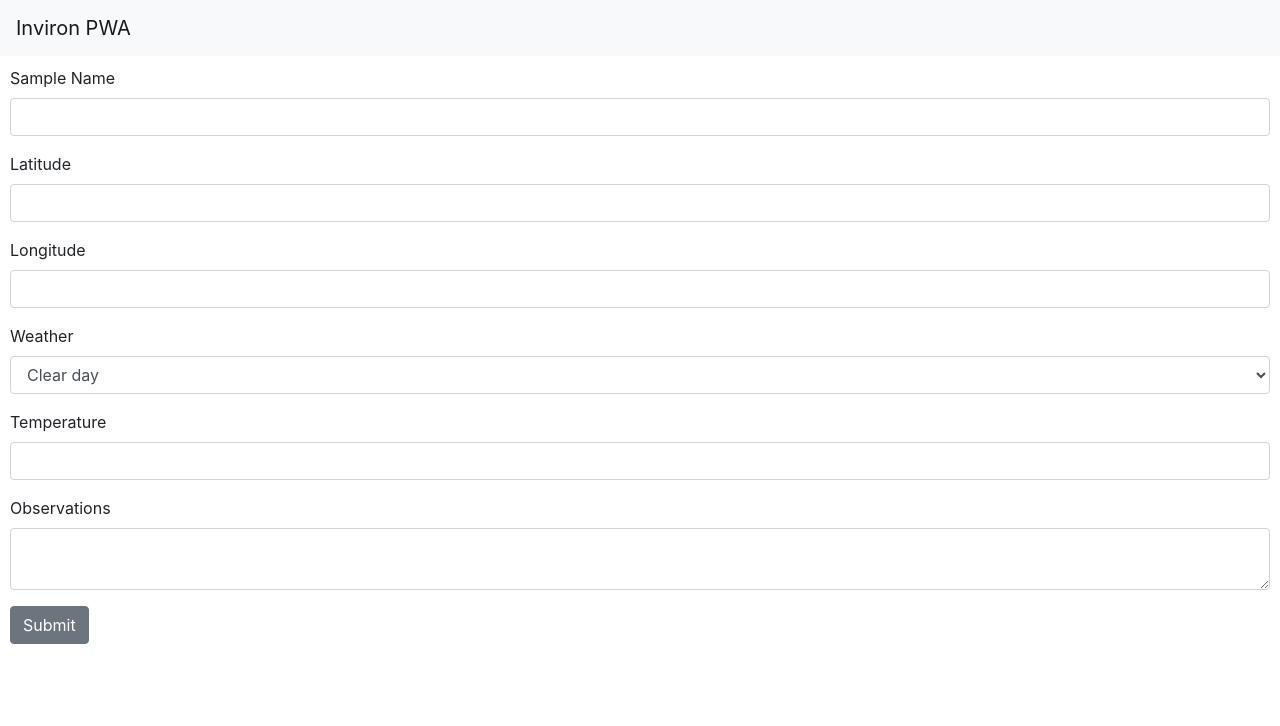
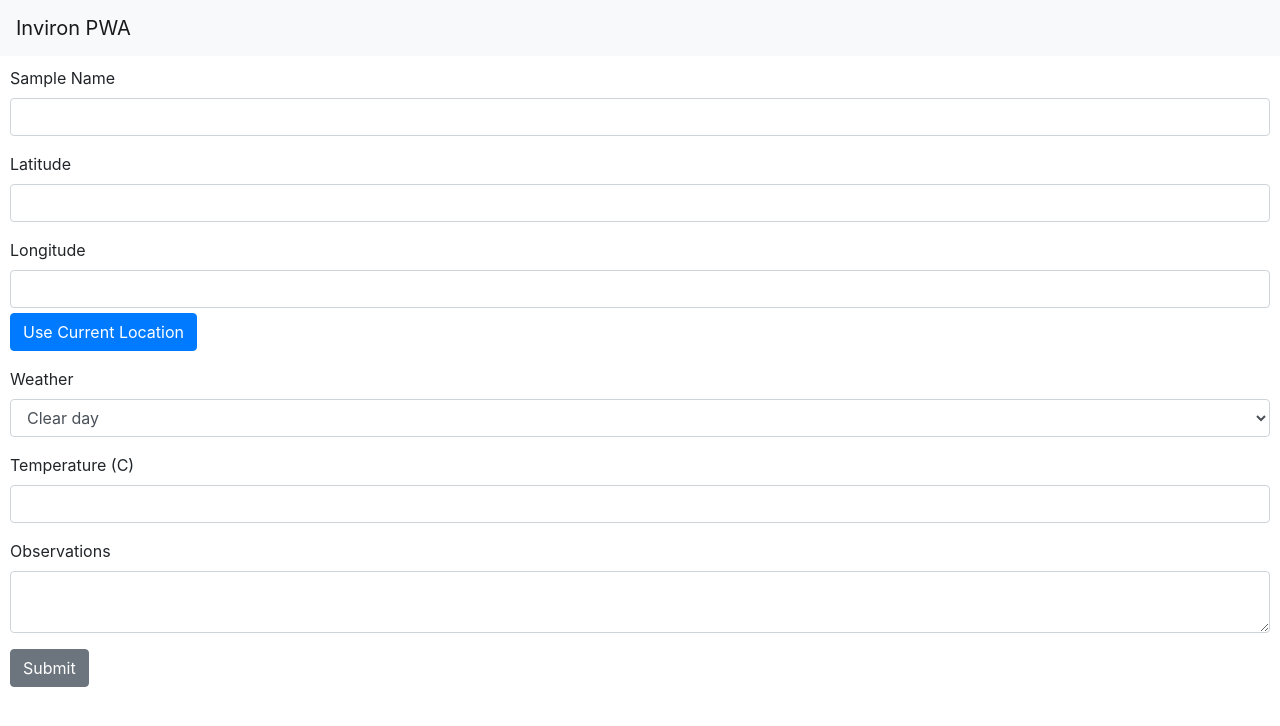
Before and after one commit to ripinx/hackday_1_pwa, a React (Create React App) app in the folder ProgressiveSinglePageWebApp/ProgressiveSinglePageWebApp/ClientApp/: page /samples-details in a window 1280 px wide. Shown: the top 726 px of the page. Built offline with nearby package versions, Linux system fonts and the light colour scheme.

Commit message:
Get user location

```diff
--- a/ProgressiveSinglePageWebApp/ProgressiveSinglePageWebApp/ClientApp/src/SampleDetails.js
+++ b/ProgressiveSinglePageWebApp/ProgressiveSinglePageWebApp/ClientApp/src/SampleDetails.js
@@ -2,8 +2,39 @@ import React from 'react';
 import { Form, FormGroup, Label, Input, Button } from 'reactstrap';
 import SamplesHome from './SamplesHome';
 
-function SampleDetail() {
+class SampleDetail extends React.Component {
 
+  constructor(props) {
+    super(props);
+
+    this.state = {
+        latitude: null,
+        longitude: null
+    }
+  }
+
+  setLocation = (lat, long) => {
+    this.setState({ latitude: lat, longitude: long});
+  }
+
+  getLocation = () => {
+    if ("geolocation" in navigator) {
+
+      const setLocation = this.setLocation;
+
+      navigator.geolocation.getCurrentPosition(function(position) {
+        setLocation(position.coords.latitude, position.coords.longitude);
+      });
+    } else {
+      alert("Sorry, geolocation is not available in your browser.");
+    }
+  }
+
+  // getMap = () => {
+  //   this.props.history.push("map");
+  // }
+
+  render() {
     return (
         <div style={{textAlign: "left", padding: "10px"}}>
         <Form>
@@ -13,11 +44,17 @@ function SampleDetail() {
         </FormGroup>
         <FormGroup>
           <Label for="sampleLatitude">Latitude</Label>
-          <Input type="text" name="sampleLatitude" id="sampleLatitude"/>
+          <Input type="text" name="sampleLatitude" id="sampleLatitude" value={this.state.latitude}/>
         </FormGroup>
         <FormGroup>
           <Label for="sampleLongitude">Longitude</Label>
-          <Input type="text" name="sampleLongitude" id="sampleLongitude"/>
+          <Input type="text" name="sampleLongitude" id="sampleLongitude" value={this.state.longitude}/>
+          <Button style={{marginTop: "5px"}} color="primary"
+            onClick={this.getLocation}>
+            Use Current Location</Button>
+          {/* { navigator.onLine && <Button style={{marginTop: "5px", marginLeft: "5px"}} color="primary"
+            onClick={this.getMap}>
+            Get Location From Map</Button>} */}
         </FormGroup>
         <FormGroup>
           <Label for="sampleWeather">Weather</Label>
@@ -29,7 +66,7 @@ function SampleDetail() {
           </Input>
         </FormGroup>
         <FormGroup>
-          <Label for="sampleTemp">Temperature</Label>
+          <Label for="sampleTemp">Temperature (C)</Label>
           <Input type="number" name="sampleTemp" id="sampleTemp"/>
         </FormGroup>
         <FormGroup>
@@ -43,5 +80,6 @@ function SampleDetail() {
       </div>
     );
   }
+}
 
-  export default SampleDetail;
+export default SampleDetail;
```
